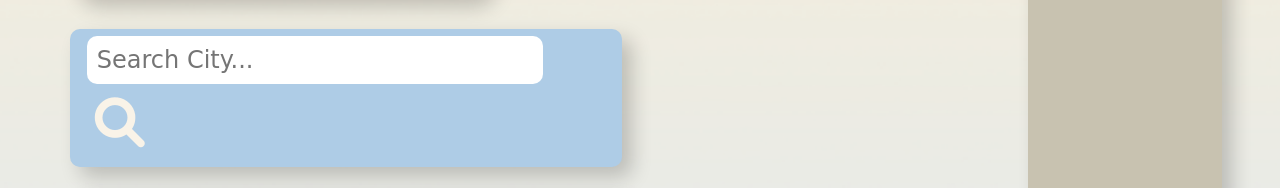
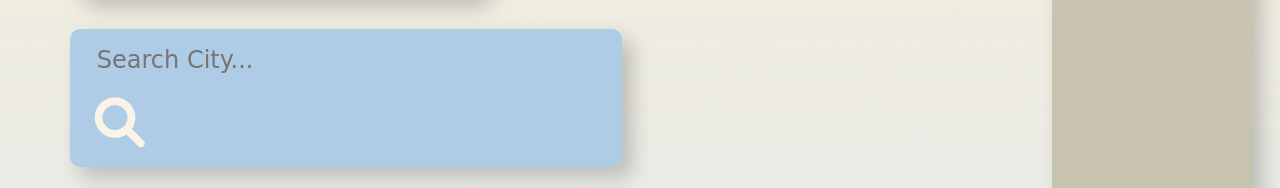
Before and after one commit to allisonreco/kids-weather, a plain HTML site: page index.html in a window 1280 px wide. Shown: the part 534-722 px from the top of the page. Drawn offline with nearby package versions, Linux system fonts and the light colour scheme; a web font is replaced by a local one.

Commit message:
Layout fixes

```diff
--- a/index.html
+++ b/index.html
@@ -135,7 +135,8 @@
             </div>
           </div>
         </div>
-        <div class="col-xl-2 button-column">
+        <div class="col-xl-2">
+          <div class="button-column">
             <ul>
               <li>
                 <button class="button-list">
@@ -161,6 +162,7 @@
             </ul>
           </div>
         </div>
+      </div>
     </main>
 
     <footer>
--- a/style.css
+++ b/style.css
@@ -97,10 +97,9 @@ input:focus {
   border-radius: 10px;
   border-style: none;
   position: relative;
-  /*background-color: var(--color-text-panel-2);*/
+  background-color: var(--color-text-panel-2);
   padding: 10px;
-
-  width: 88%;
+  width: 87%;
   color: var(--color-text-main);
 }
 
@@ -152,7 +151,8 @@ input:focus {
 }
 
 .button-column {
-  max-width: 70px;
+  min-width: 200px;
+  height: 95%;
   text-align: center;
   background-color: #c8c2b0;
   border-radius: 10px;
```
Lines whose indentation alone changed are shown as unchanged.
